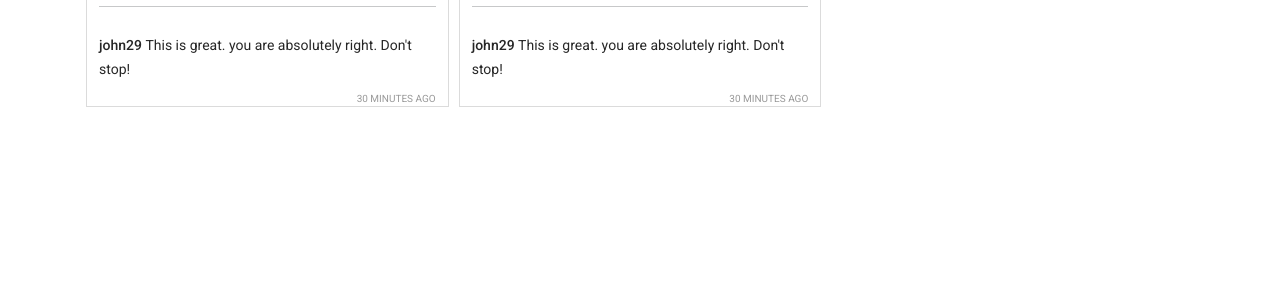
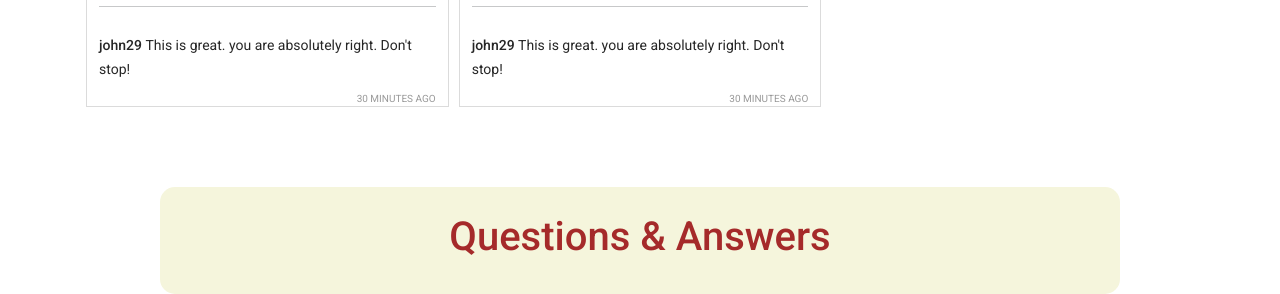
Before and after one commit to mriduldas07/ista-shoho-debug-project, a plain HTML site: page index.html in a window 1280 px wide. Shown: the part 1425-1719 px from the top of the page. Before the commit the page ends 1548 px from the top, so only its background shows below. Drawn offline with nearby package versions, Linux system fonts and the light colour scheme.

Commit message:
section added

```diff
--- a/css/style.css
+++ b/css/style.css
@@ -244,6 +244,19 @@ img {
 #reported{
   display: none;
 }
+/* qsn and ans section  */
+.QsnDiv{
+  width: 75%;
+  margin: auto;
+  margin-top: 5%;
+  padding: 2%;
+  border-radius: 15px;
+  background-color: beige;
+}
+.QsnDiv h1{
+  text-align: center;
+  color: brown;
+}
 
 @media only screen and (max-width: 992px) {
   #posts {
--- a/index.html
+++ b/index.html
@@ -77,6 +77,11 @@
                 <h1>Reported posts</h1>
             </div>
         </main>
+        <!-- Bonous questions section  -->
+        <section class="QsnDiv">
+            <h1>Questions & Answers</h1>
+
+        </section>
         <footer></footer>
 
         <!-- add javascript  file  -->
```
